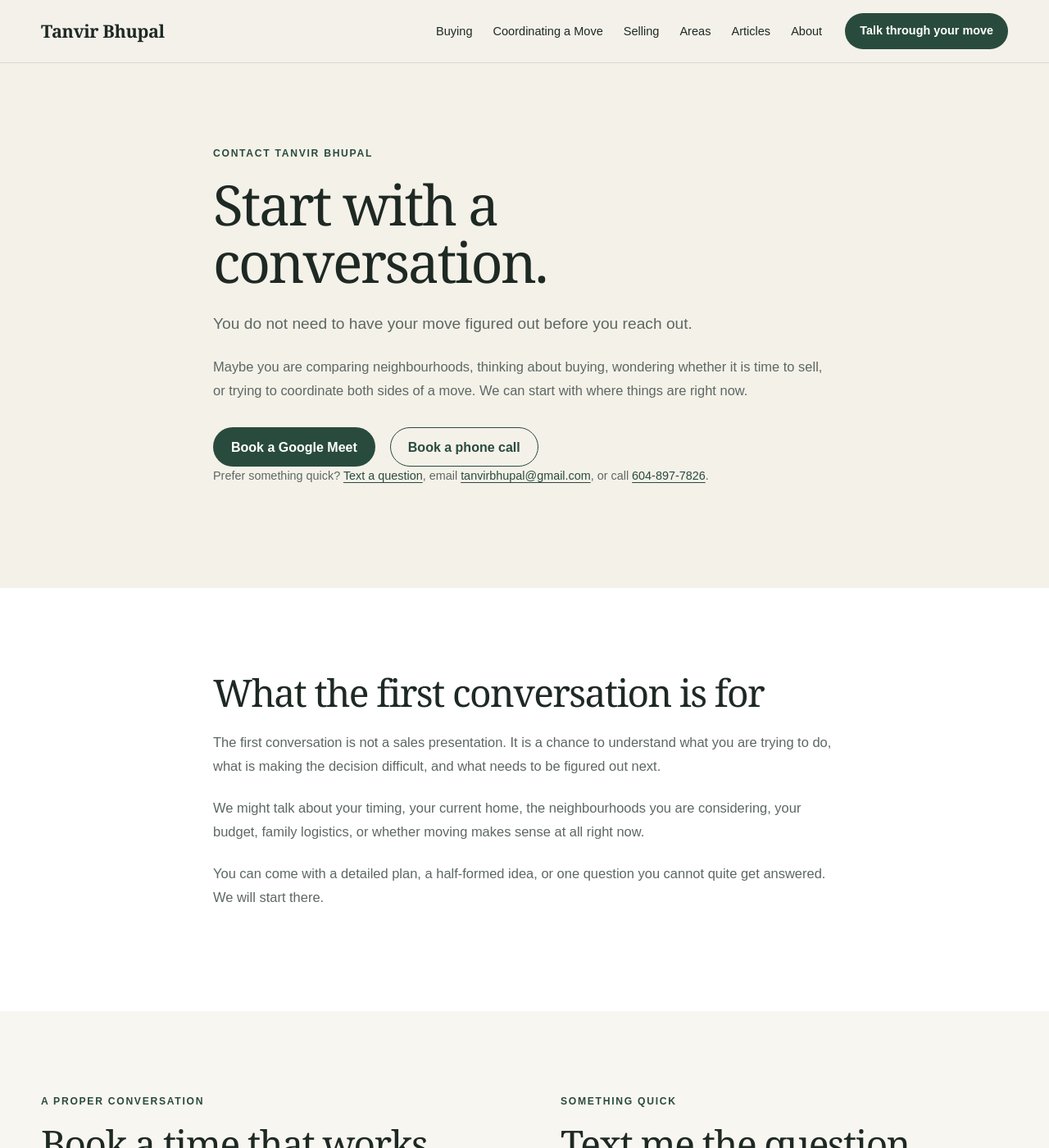
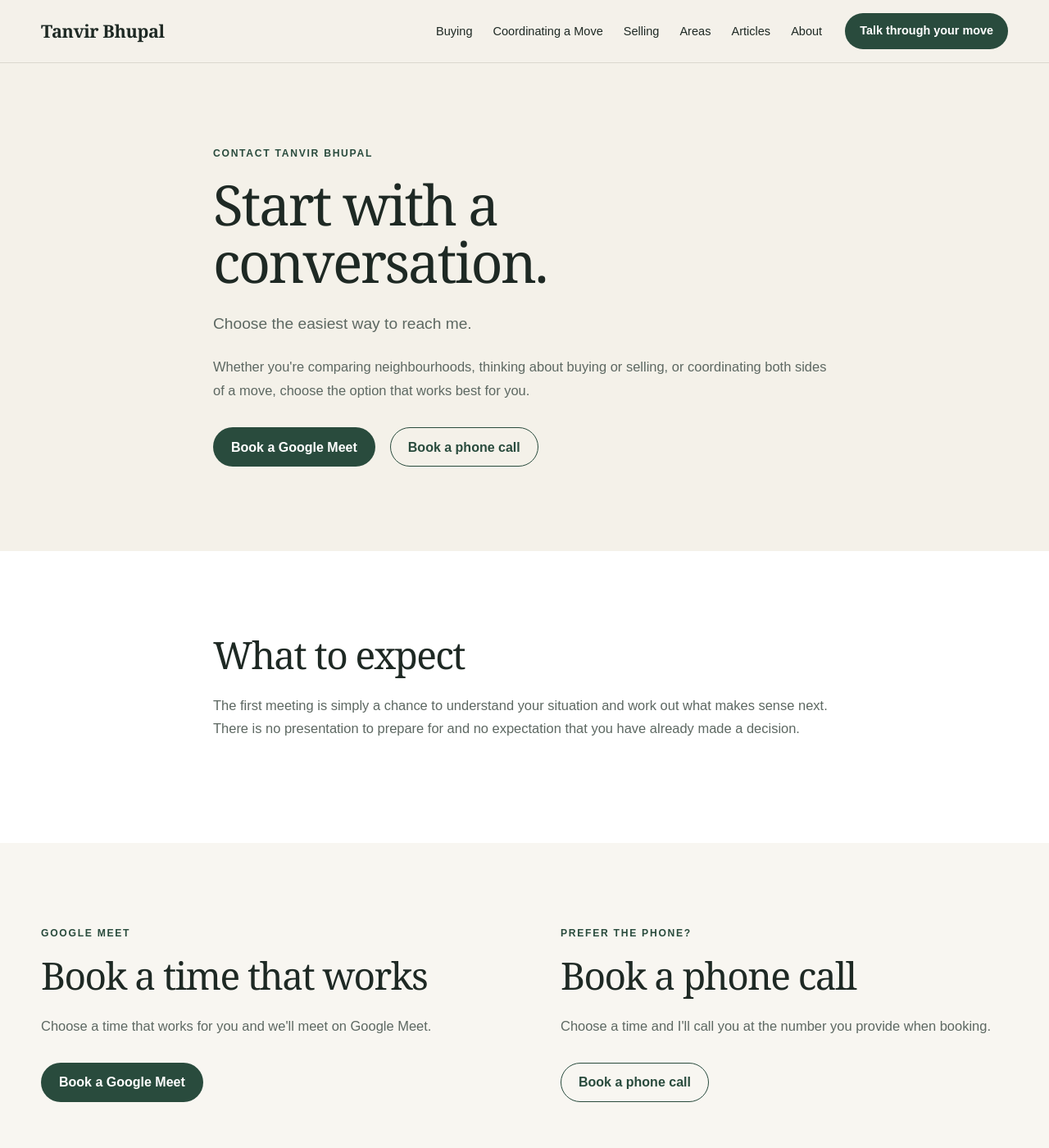
Before and after one commit to gvancouverhomes/tanvirbhupal-website, a Jekyll site: the page built from contact.md, in a window 1280 px wide and 1400 px high. Shown: the whole window at 82% size. Built offline with Jekyll 4.4.1, drawn with Linux system fonts in a browser that asks for light colours; some of the changed text lies outside the part shown.

Commit message:
Refine contact page conversion flow

```diff
--- a/contact.md
+++ b/contact.md
@@ -48,61 +48,85 @@ permalink: /contact/
 
     <h1>Start with a conversation.</h1>
 
-    <p class="page-intro">You do not need to have your move figured out before you reach out.</p>
+    <p class="page-intro">Choose the easiest way to reach me.</p>
 
-    <p>Maybe you are comparing neighbourhoods, thinking about buying, wondering whether it is time to sell, or trying to coordinate both sides of a move. We can start with where things are right now.</p>
+    <p>Whether you're comparing neighbourhoods, thinking about buying or selling, or coordinating both sides of a move, choose the option that works best for you.</p>
 
     <div class="button-row">
-      <a class="button button--primary" href="https://calendar.app.google/T5VU5McB86VmskNk8" target="_blank" rel="noopener noreferrer">Book a Google Meet</a>
-      <a class="button button--secondary" href="https://calendar.app.google/4MM32nxRbfgWoDPs6" target="_blank" rel="noopener noreferrer">Book a phone call</a>
+      <a
+        class="button button--primary"
+        href="https://calendar.app.google/T5VU5McB86VmskNk8"
+        target="_blank"
+        rel="noopener noreferrer"
+      >Book a Google Meet</a>
+
+      <a
+        class="button button--secondary"
+        href="https://calendar.app.google/4MM32nxRbfgWoDPs6"
+        target="_blank"
+        rel="noopener noreferrer"
+      >Book a phone call</a>
     </div>
-
-    <p class="cta-note">
-      Prefer something quick?
-      <a href="sms:+16048977826">Text a question</a>,
-      email <a href="mailto:tanvirbhupal@gmail.com">tanvirbhupal@gmail.com</a>,
-      or call <a href="tel:+16048977826">604-897-7826</a>.
-    </p>
   </div>
 </section>
 
 <section class="page-section">
   <div class="page-shell page-shell--narrow">
-    <h2>What the first conversation is for</h2>
+    <h2>What to expect</h2>
 
-    <p>The first conversation is not a sales presentation. It is a chance to understand what you are trying to do, what is making the decision difficult, and what needs to be figured out next.</p>
-
-    <p>We might talk about your timing, your current home, the neighbourhoods you are considering, your budget, family logistics, or whether moving makes sense at all right now.</p>
-
-    <p>You can come with a detailed plan, a half-formed idea, or one question you cannot quite get answered. We will start there.</p>
+    <p>The first meeting is simply a chance to understand your situation and work out what makes sense next. There is no presentation to prepare for and no expectation that you have already made a decision.</p>
   </div>
 </section>
 
 <section class="page-section page-section--soft">
   <div class="page-shell">
     <div class="split-grid">
+
       <div>
-        <p class="eyebrow">A proper conversation</p>
+        <p class="eyebrow">Google Meet</p>
         <h2>Book a time that works</h2>
 
-        <p>If your situation needs more than a quick answer, book a conversation. Choose a Google Meet or a scheduled phone call, and we can go through the moving pieces and decide what is worth doing next.</p>
+        <p>Choose a time that works for you and we'll meet on Google Meet.</p>
 
         <div class="button-row">
-          <a class="button button--primary" href="https://calendar.app.google/T5VU5McB86VmskNk8" target="_blank" rel="noopener noreferrer">Book a Google Meet</a>
-          <a class="button button--secondary" href="https://calendar.app.google/4MM32nxRbfgWoDPs6" target="_blank" rel="noopener noreferrer">Book a phone call</a>
+          <a
+            class="button button--primary"
+            href="https://calendar.app.google/T5VU5McB86VmskNk8"
+            target="_blank"
+            rel="noopener noreferrer"
+          >Book a Google Meet</a>
         </div>
       </div>
 
       <div>
-        <p class="eyebrow">Something quick</p>
-        <h2>Text me the question</h2>
+        <p class="eyebrow">Prefer the phone?</p>
+        <h2>Book a phone call</h2>
 
-        <p>If you are not ready for a meeting, that is completely fine. Send me the question that is on your mind and I will point you in the right direction.</p>
+        <p>Choose a time and I'll call you at the number you provide when booking.</p>
 
         <div class="button-row">
-          <a class="button button--secondary" href="sms:+16048977826">Text a quick question</a>
+          <a
+            class="button button--secondary"
+            href="https://calendar.app.google/4MM32nxRbfgWoDPs6"
+            target="_blank"
+            rel="noopener noreferrer"
+          >Book a phone call</a>
         </div>
       </div>
+
+    </div>
+  </div>
+</section>
+
+<section class="page-section">
+  <div class="page-shell page-shell--narrow">
+    <p class="eyebrow">Something quick</p>
+    <h2>Text me the question</h2>
+
+    <p>Have a quick question? Send me a text and I'll point you in the right direction.</p>
+
+    <div class="button-row">
+      <a class="button button--secondary" href="sms:+16048977826">Text a quick question</a>
     </div>
   </div>
 </section>
@@ -120,20 +144,20 @@ permalink: /contact/
       <li>Working out whether now is actually the right time to make a move.</li>
     </ul>
 
-    <p>You do not need to know which service you need before contacting me. The conversation comes first.</p>
+    <p>Not sure which category your situation fits? That's fine. Just choose the contact option that feels easiest.</p>
   </div>
 </section>
 
 <section class="page-section page-section--cta">
   <div class="page-shell page-shell--narrow">
-    <p class="eyebrow">Start where you are</p>
-    <h2>We can figure out the next step together.</h2>
+    <p class="eyebrow">Other ways to reach me</p>
+    <h2>Call or email me directly.</h2>
 
-    <p>Book a Google Meet or phone call if you want to talk it through properly, or send a quick text if that feels easier.</p>
+    <p>If you'd rather reach out directly, call or email me.</p>
 
     <div class="button-row button-row--center">
-      <a class="button button--primary" href="https://calendar.app.google/T5VU5McB86VmskNk8" target="_blank" rel="noopener noreferrer">Book a Google Meet</a>
-      <a class="button button--secondary" href="https://calendar.app.google/4MM32nxRbfgWoDPs6" target="_blank" rel="noopener noreferrer">Book a phone call</a>
+      <a class="button button--primary" href="tel:+16048977826">Call 604-897-7826</a>
+      <a class="button button--secondary" href="mailto:tanvirbhupal@gmail.com">Email Tanvir</a>
     </div>
   </div>
 </section>
```
